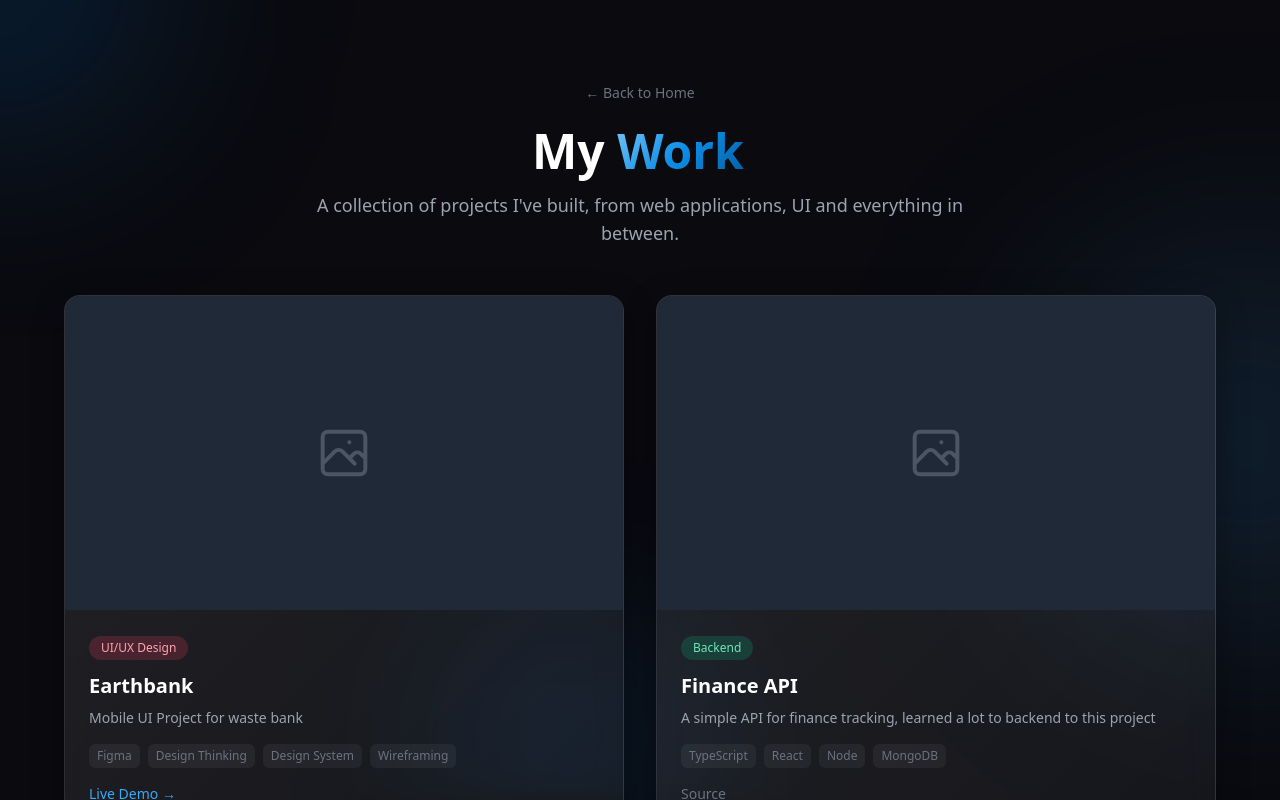
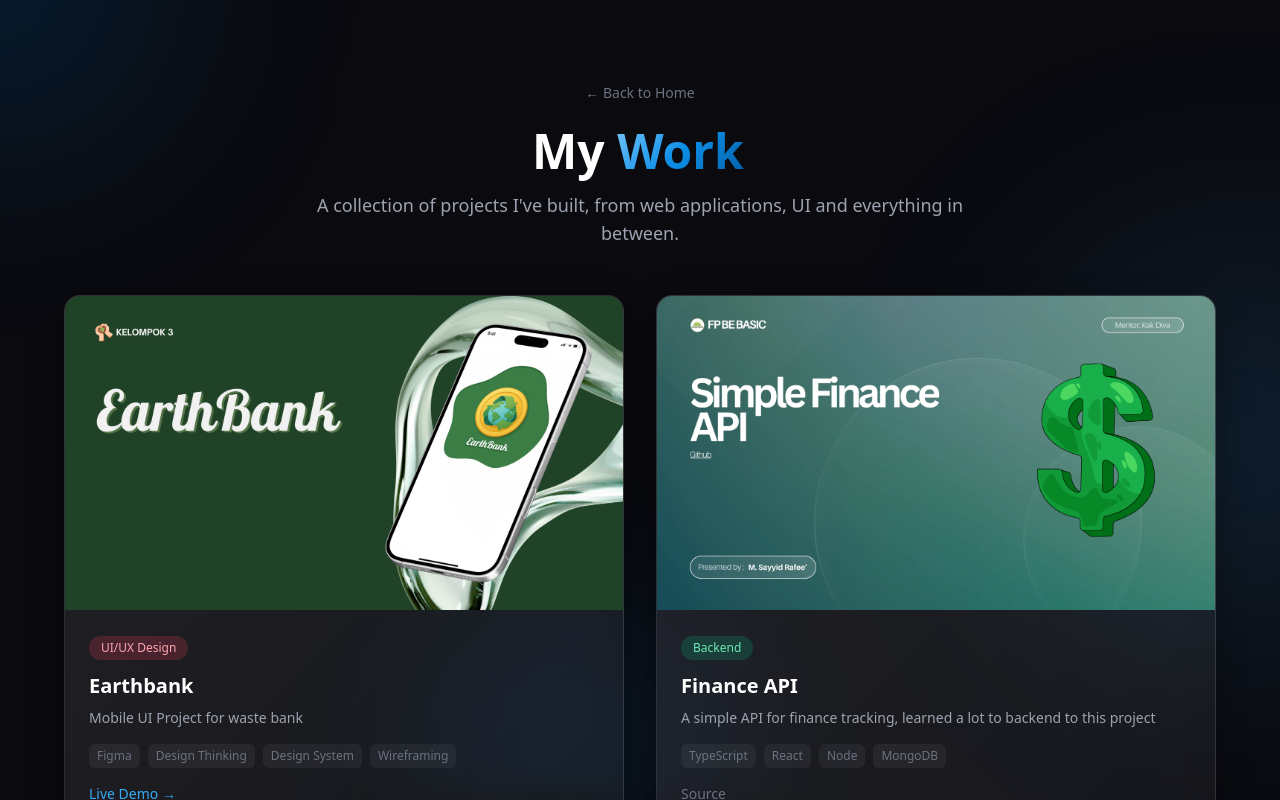
Before and after one commit to sayyidrafeed/portfolio, a Svelte app: page / in a window 1280 px wide. Both pictures are taken after a click on the button "View My Work". Shown: the top 800 px of the page. Built offline with nearby package versions, Linux system fonts and the light colour scheme.

Commit message:
feat: update project thumbnails and gallery paths for consistency

```diff
--- a/src/features/showcase/components/ProjectCard.svelte
+++ b/src/features/showcase/components/ProjectCard.svelte
@@ -23,7 +23,17 @@
   class="group relative overflow-hidden rounded-2xl glass-card transition-all duration-300 hover:scale-[1.02] hover:shadow-2xl hover:shadow-gravity-500/20"
 >
   <!-- Thumbnail -->
-  <div class="aspect-video overflow-hidden bg-gray-800">
+  <div
+    class="aspect-video overflow-hidden bg-gray-800 relative group-hover:scale-105 transition-transform duration-500"
+  >
+    {#if project.thumbnail}
+      <img
+        src={project.thumbnail}
+        alt={project.title}
+        class="h-full w-full object-cover object-center"
+        loading="lazy"
+      />
+    {:else}
       <div class="flex h-full items-center justify-center text-gray-600">
         <svg
           class="h-16 w-16"
@@ -39,6 +49,7 @@
           />
         </svg>
       </div>
+    {/if}
   </div>
 
   <!-- Content -->
--- a/src/features/showcase/data.ts
+++ b/src/features/showcase/data.ts
@@ -6,8 +6,8 @@ export const projects: readonly Project[] = [
         title: 'Earthbank',
         description: 'Mobile UI Project for waste bank',
         category: 'UI/UX Design',
-        thumbnail: '/public/projects/earthbank-1.webp',
-        gallery: ['/public/projects/earthbank-1.webp', '/public/projects/earthbank-2.webp', '/public/projects/earthbank-3.webp', '/public/projects/earthbank-4.webp'],
+        thumbnail: '/projects/earthbank-1.webp',
+        gallery: ['/projects/earthbank-1.webp', '/projects/earthbank-2.webp', '/projects/earthbank-3.webp', '/projects/earthbank-4.webp'],
         tags: ['Figma', 'Design Thinking', 'Design System', 'Wireframing', 'Prototyping'],
         liveUrl: 'https://www.figma.com/proto/NbDdOex8akm9akvEVhdbG3/P16-IMK?node-id=22-278&t=4wRTkej2LnDB4EkZ-1',
         featured: true,
@@ -18,8 +18,8 @@ export const projects: readonly Project[] = [
         title: 'Finance API',
         description: 'A simple API for finance tracking, learned a lot to backend to this project',
         category: 'Backend',
-        thumbnail: '/public/projects/finance-api-1.webp',
-        gallery: ['/public/projects/finance-api-1.webp', '/public/projects/finance-api-2.webp', '/public/projects/finance-api-3.webp'],
+        thumbnail: '/projects/finance-api-1.webp',
+        gallery: ['/projects/finance-api-1.webp', '/projects/finance-api-2.webp', '/projects/finance-api-3.webp'],
         tags: ['TypeScript', 'React', 'Node', 'MongoDB'],
         repoUrl: 'https://github.com/sayyidrafeed/finance-api',
         featured: true,
@@ -30,8 +30,8 @@ export const projects: readonly Project[] = [
         title: 'DIRKA UPNVJ',
         description: 'A simple canteen web app for UPNVJ, build for members of UPNVJ to see the menu and feedback',
         category: 'Fullstack',
-        thumbnail: '/public/projects/dirka-upnvj-1.webp',
-        gallery: ['/public/projects/dirka-upnvj-1.webp', '/public/projects/dirka-upnvj-2.webp', '/public/projects/dirka-upnvj-3.webp', '/public/projects/dirka-upnvj-4.webp'],
+        thumbnail: '/projects/dirka-upnvj-1.webp',
+        gallery: ['/projects/dirka-upnvj-1.webp', '/projects/dirka-upnvj-2.webp', '/projects/dirka-upnvj-3.webp', '/projects/dirka-upnvj-4.webp'],
         tags: ['PHP', 'MySQL'],
         repoUrl: 'https://github.com/sayyidrafeed/kantin-upnvj',
         featured: true,
@@ -42,8 +42,8 @@ export const projects: readonly Project[] = [
         title: 'This Portfolio',
         description: 'Build with vibe coding, my experimental environment',
         category: 'Frontend',
-        thumbnail: '/public/projects/portfolio-1.webp',
-        gallery: ['/public/projects/portfolio-1.webp'],
+        thumbnail: '/projects/portfolio-1.webp',
+        gallery: ['/projects/portfolio-1.webp'],
         tags: ['TypeScript', 'Bun', 'Svelte', 'TailwindCSS', 'Vite'],
         // liveUrl: 'soon',
         repoUrl: 'https://github.com/sayyidrafeed/rafee-portfolio',
```
Also changed, not shown: public/projects/dirka-upnvj-1.webp, public/projects/dirka-upnvj-4.webp. Lines whose indentation alone changed are shown as unchanged.
